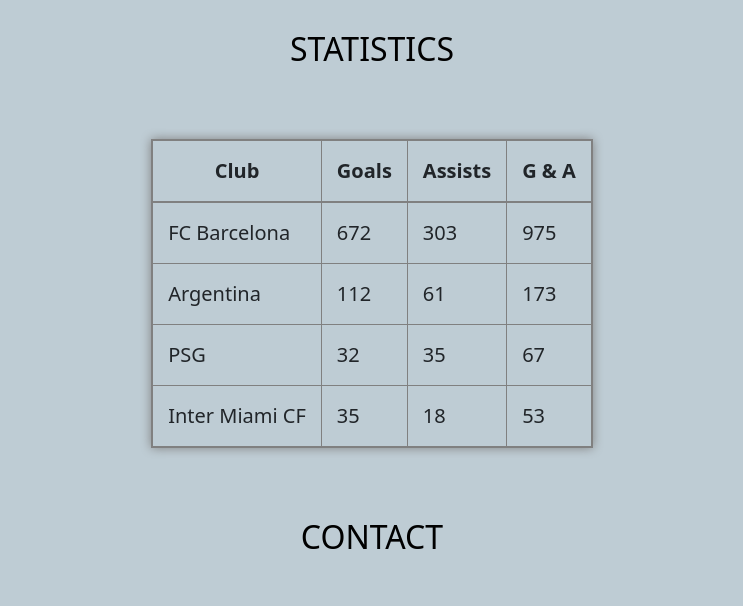
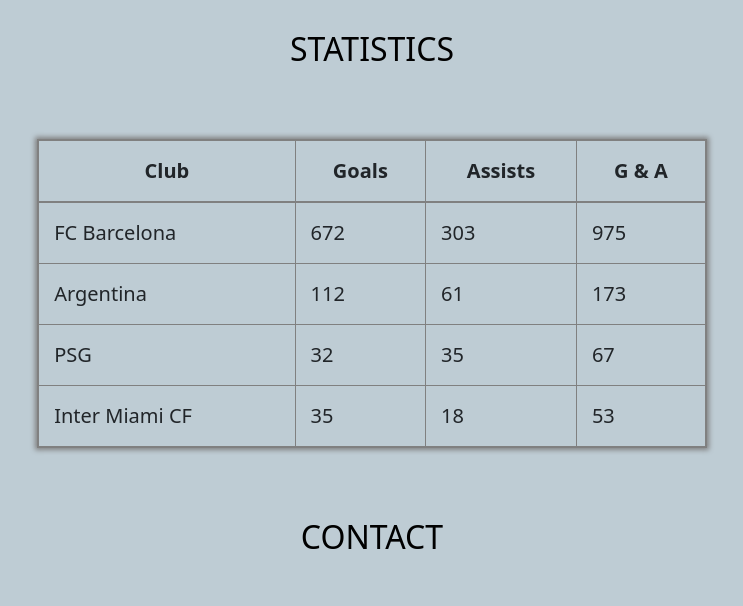
Before and after one commit to MohamedFetohRagab/Leo-Messi, a plain HTML site: page index.html in a window 1280 px wide. Shown: the part 4240-4846 px from the top of the page, without its empty margins (268-1011 px from the left). Drawn offline with Linux system fonts and the light colour scheme.

Commit message:
just edited the table width

```diff
--- a/CSS/style.css
+++ b/CSS/style.css
@@ -432,11 +432,13 @@
   margin: 0 auto 50px;
   font-size: 20px;
   color: inherit;
-  box-shadow: 0px 0px 10px 0.2px gray;
+  width: 60%;
+  box-shadow: 0px 0px 5px 2px gray;
 }
 @media (max-width: 767px) {
   .stat table {
     font-size: 14px;
+    width: 95%;
   }
 }
 .stat table th {
```
